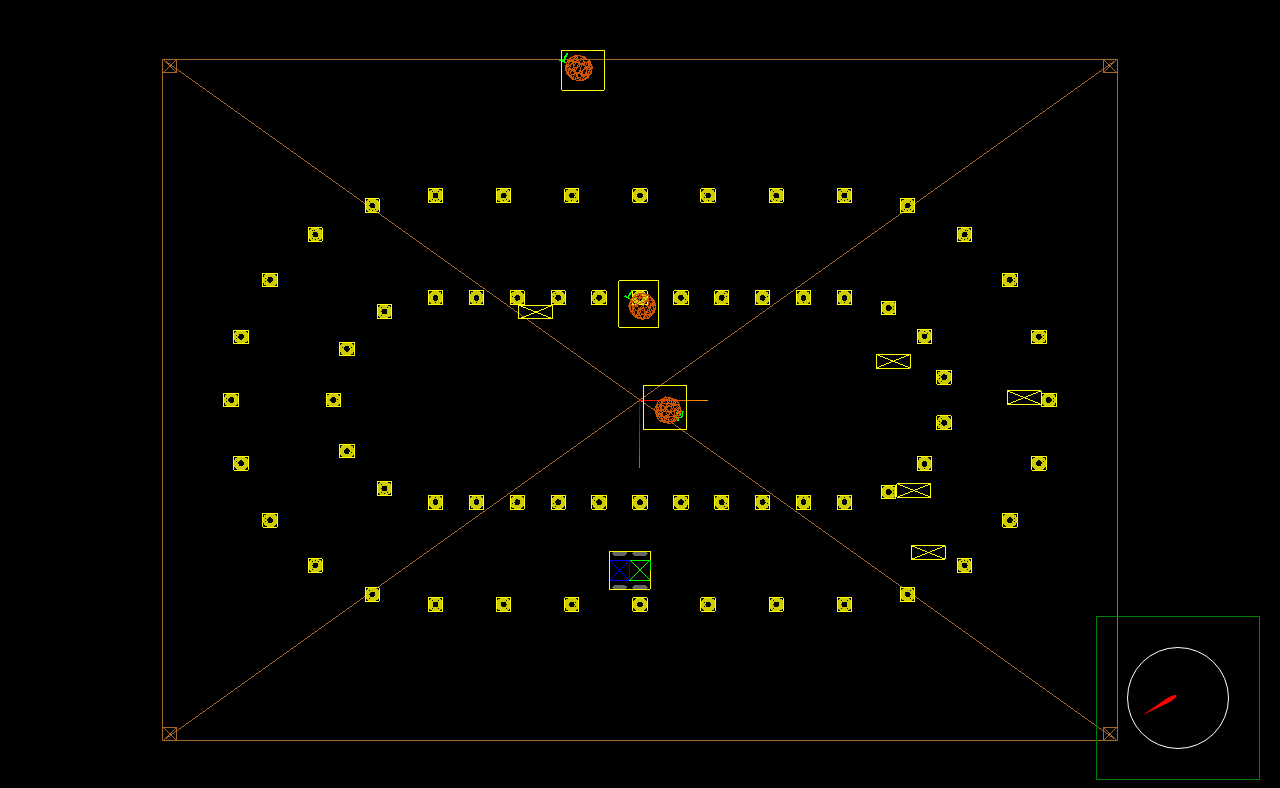
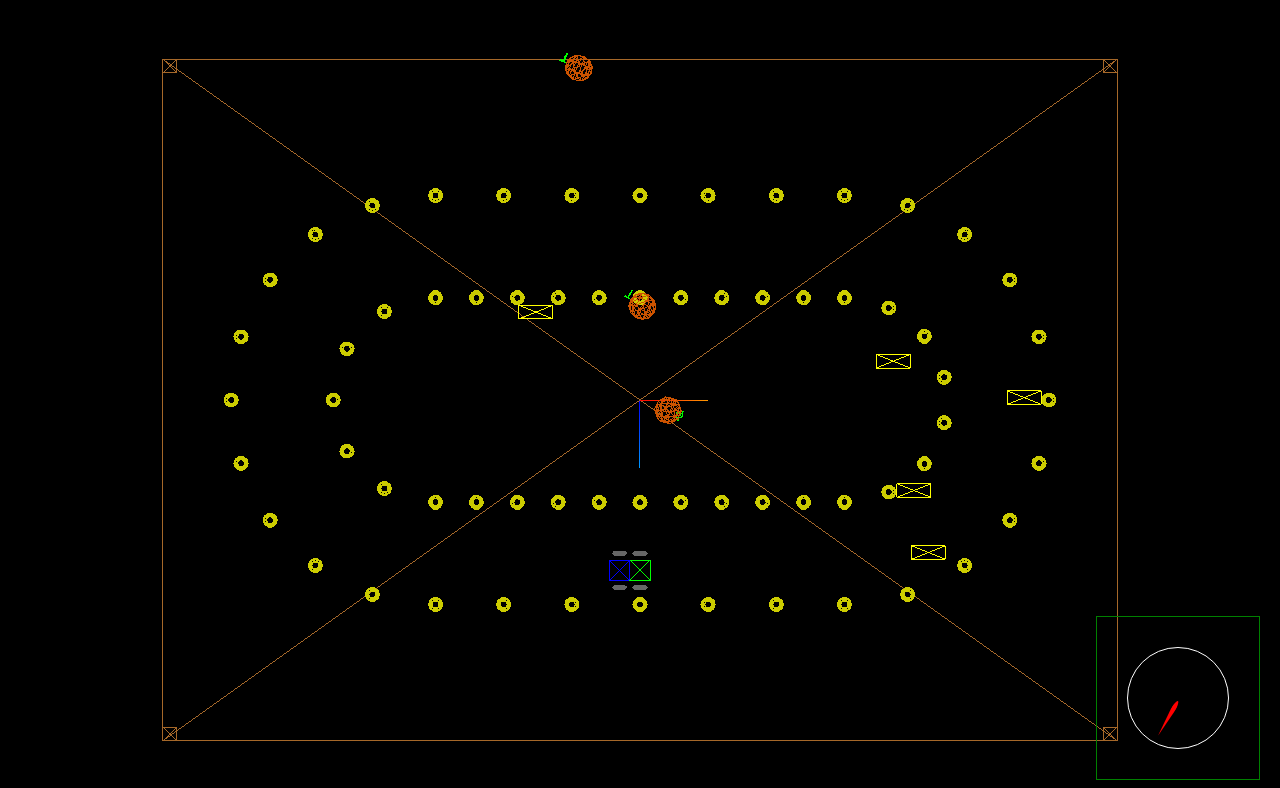
Before and after one commit to xipasduarte/ist-cg, a website with bundled scripts: page index.html in a window 1280 px wide. Built offline with nearby package versions, Linux system fonts and the light colour scheme; animation ran at ten frames a second.

Commit message:
Correct control of AABB.

```diff
--- a/index.html
+++ b/index.html
@@ -40,7 +40,7 @@
 				position: absolute;
 				top: 50%;
 				left: 50%;
-				transform-origin: 0 0;
+				transform-origin: 0 3px;
 			}
 		</style>
 	</head>
--- a/src/scripts/Events/onKeyDown.js
+++ b/src/scripts/Events/onKeyDown.js
@@ -1,4 +1,4 @@
-import { Mesh } from 'three';
+import { BoxHelper, Mesh } from 'three';
 
 import Camera from './../Camera';
 
@@ -36,5 +36,15 @@ export default (e) => {
     case 51: // 3
       Camera('thirdPerson');
       break;
+    case 52: // 4
+      // Add boxes
+      scene.traverse((node) => {
+        if(['car', 'orange', 'butter', 'cheerio'].indexOf(node.name) === -1) {
+          return;
+        }
+        const box = new BoxHelper( node, 0xffff00 );
+        box.name = 'AABB';
+        scene.add(box);
+      });
   }
 }
--- a/src/scripts/Scene.js
+++ b/src/scripts/Scene.js
@@ -19,15 +19,5 @@ export default () => {
     Butter(5)
   );
 
-  // Add boxes
-  scene.traverse((node) => {
-    if(['car', 'orange', 'butter', 'cheerio'].indexOf(node.name) === -1) {
-      return;
-    }
-    const box = new BoxHelper( node, 0xffff00 );
-    box.name = 'AABB';
-    scene.add(box);
-  });
-
   window.scene = scene;
 }
--- a/src/scripts/updateControls.js
+++ b/src/scripts/updateControls.js
@@ -2,5 +2,5 @@ export default () => {
     const car = window.scene.getObjectByName('car');
     const speedControl = document.getElementById('speed');
 
-    speedControl.style.transform = "rotate(" + (Math.abs(Math.floor(car.state.speed)) * 240 / 50 - 210) + "deg)";
+    speedControl.style.transform = "rotate(" + (Math.abs(Math.floor(car.state.speed)) * 270 / 50 - 240) + "deg)";
 };
```
